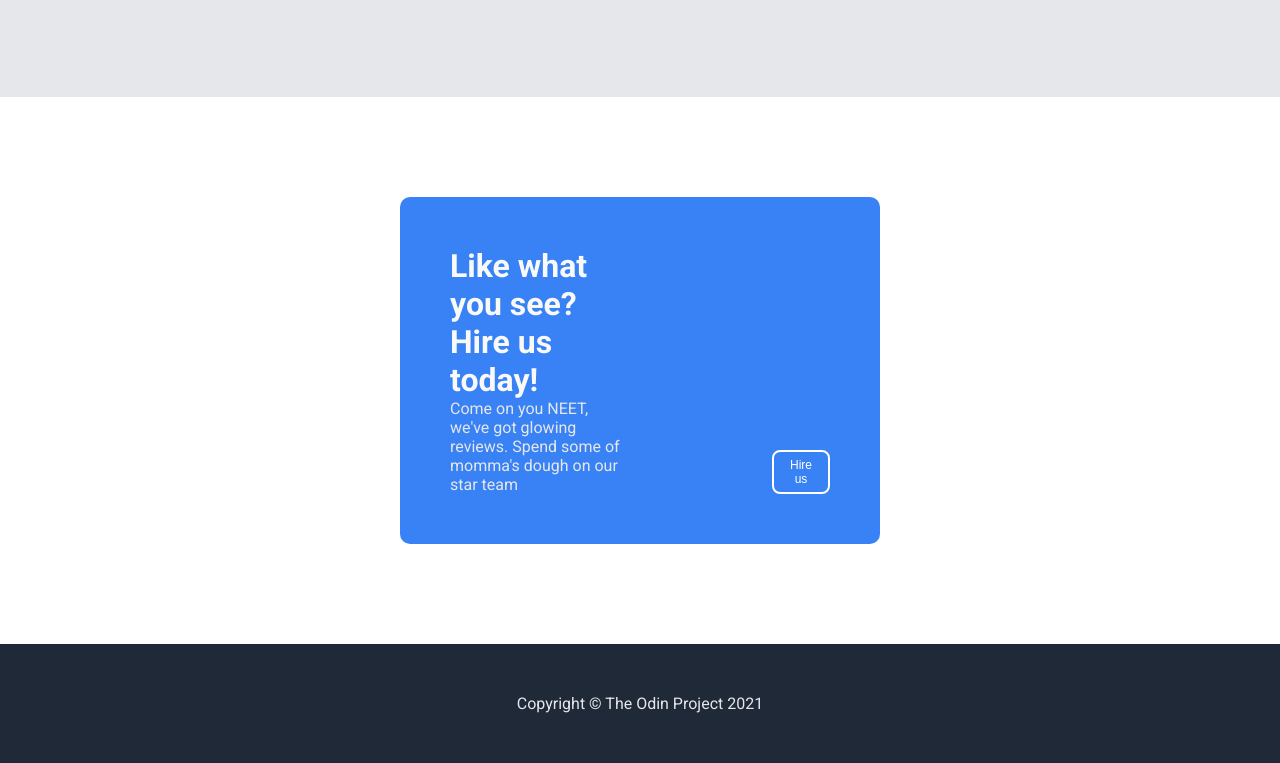
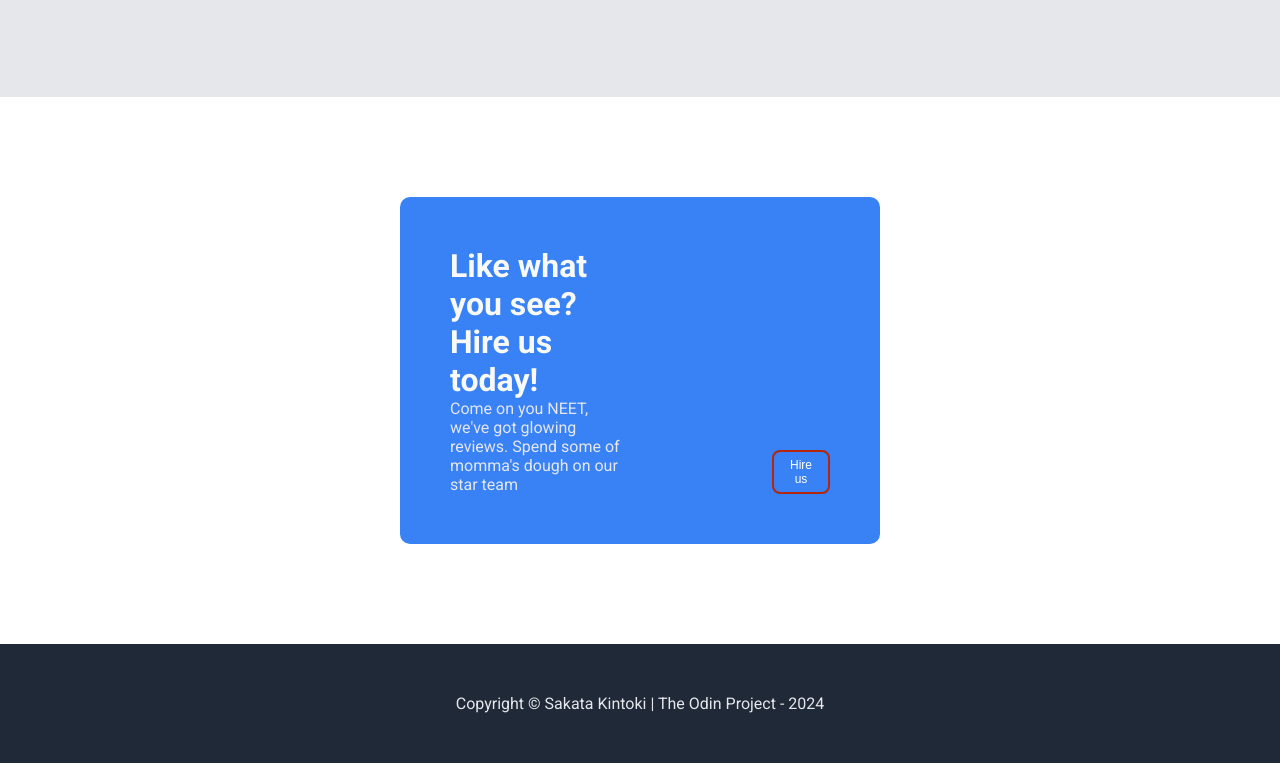
Before and after one commit to Thunder9001/landing-page, a plain HTML site: page index.html in a window 1280 px wide. Shown: the part 1431-2194 px from the top of the page. Drawn offline with Linux system fonts and the light colour scheme.

Commit message:
Body background and adjustments

```diff
--- a/index.html
+++ b/index.html
@@ -60,16 +60,18 @@
     </div>
 
 
-    <div class="call-to-action">
-        <div class="info">
-            <h1>Like what you see? Hire us today!</h1>
-            <p>Come on you NEET, we've got glowing reviews. Spend some of momma's dough on our star team</p>
+    <div class="action-container">
+        <div class="call-to-action">
+            <div class="info">
+                <h1>Like what you see? Hire us today!</h1>
+                <p>Come on you NEET, we've got glowing reviews. Spend some of momma's dough on our star team</p>
+            </div>
+            <button class="hire-us">Hire us</button>
         </div>
-        <button class="hire-us">Hire us</button>
     </div>
 
 
-    <div class="footer"> Copyright &#169 The Odin Project 2021</div>
+    <div class="footer"> Copyright &#169 Sakata Kintoki | The Odin Project - 2024</div>
 
 
 </body>
--- a/landing-page.css
+++ b/landing-page.css
@@ -6,6 +6,7 @@ body {
     display: flex;
     flex-direction: column;
     gap: 0;
+    background-color: #1F2937;
 }
 .header-container, .footer , .hero-container{
     background-color: #1F2937;
@@ -90,7 +91,7 @@ p {
 }
 
 .hero-container img {
-    border: 5px solid white ;
+    border: 5px solid #b5260d ;
 }
 
 
@@ -122,7 +123,7 @@ p {
     color: black;
 }
 .card > img {
-    border: 5px solid #555;
+    border: 5px solid #b5260d;
     border-radius: 25px;
     height: 250px;
     width: 250px;
@@ -156,6 +157,11 @@ p {
 }
 /* Call-to Action */
 
+.action-container{
+    background-color:white;
+    display: flex;
+    justify-content: center;
+}
 .call-to-action {
     border-radius: 10px;
     display: flex;
@@ -170,9 +176,8 @@ p {
     flex-direction: column;
 }
 
-
 .call-to-action > .hire-us {
-    border: 2px solid white;
+    border: 2px solid #b5260d;
     padding: 6px 16px;
     align-self: flex-end;
 }
```
